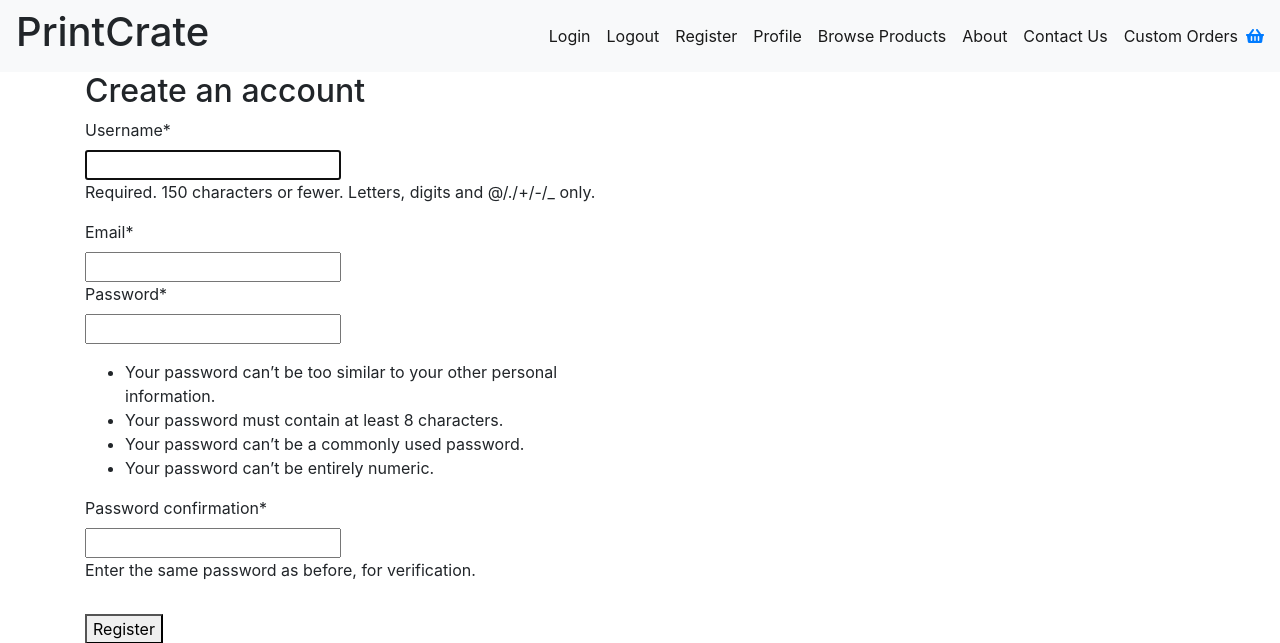
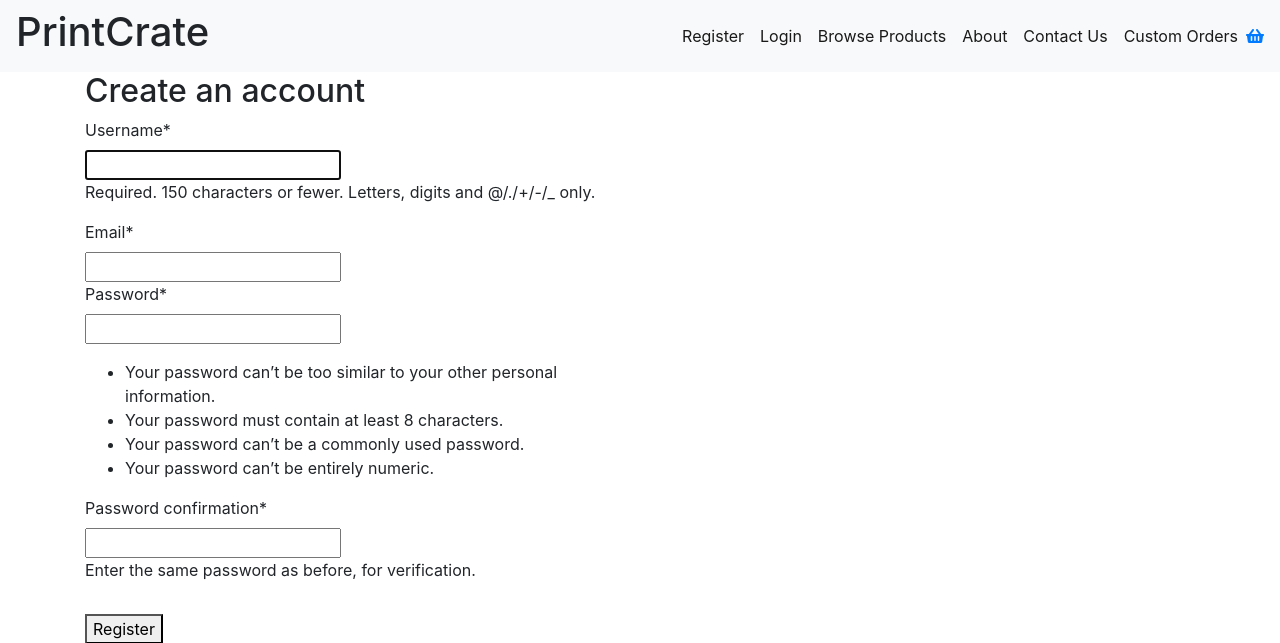
Before and after one commit to ElliotRedhead/PrintCrate, a Django app: page /accounts/register in a window 1280 px wide. Shown: the top 643 px of the page. Run offline with Django 3.2, Linux system fonts and the light colour scheme; some libraries are stand-ins or nearby versions.

Commit message:
Conditional inclusion of account-dependent links.

```diff
--- a/templates/components/navbar.html
+++ b/templates/components/navbar.html
@@ -1,19 +1,23 @@
 <nav class="navbar navbar-expand-lg navbar-light bg-light">
-	<button class="navbar-toggler" type="button" data-toggle="collapse" data-target="#navbarLinks" aria-controls="navbarLinks" aria-expanded="false" aria-label="Toggle navigation">
+  <button class="navbar-toggler" type="button" data-toggle="collapse" data-target="#navbarLinks"
+    aria-controls="navbarLinks" aria-expanded="false" aria-label="Toggle navigation">
     <span class="navbar-toggler-icon"></span>
   </button>
   <h1>PrintCrate</h1>
   <a href="#" class="order-lg-2"><i class="fas fa-shopping-basket"></i></a>
   <div class="collapse navbar-collapse order-lg-1" id="navbarLinks">
     <ul class="navbar-nav ml-auto">
+      {% if user.is_authenticated %}
       <li class="nav-item active">
-				<a class="nav-link" href="{% url 'login' %}">Login</a></li>
+        <a class="nav-link" href="#">Profile</a></li>
       <li class="nav-item active">
         <a class="nav-link" href="{% url 'logout' %}">Logout</a></li>
+      {% else %}
       <li class="nav-item active">
         <a class="nav-link" href="{% url 'register' %}">Register</a></li>
       <li class="nav-item active">
-				<a class="nav-link" href="#">Profile</a></li>
+        <a class="nav-link" href="{% url 'login' %}">Login</a></li>
+      {% endif %}
       <li class="nav-item active">
         <a class="nav-link" href="{% url 'products' %}">Browse Products</a></li>
       <li class="nav-item active">
```
Lines whose indentation alone changed are shown as unchanged.
